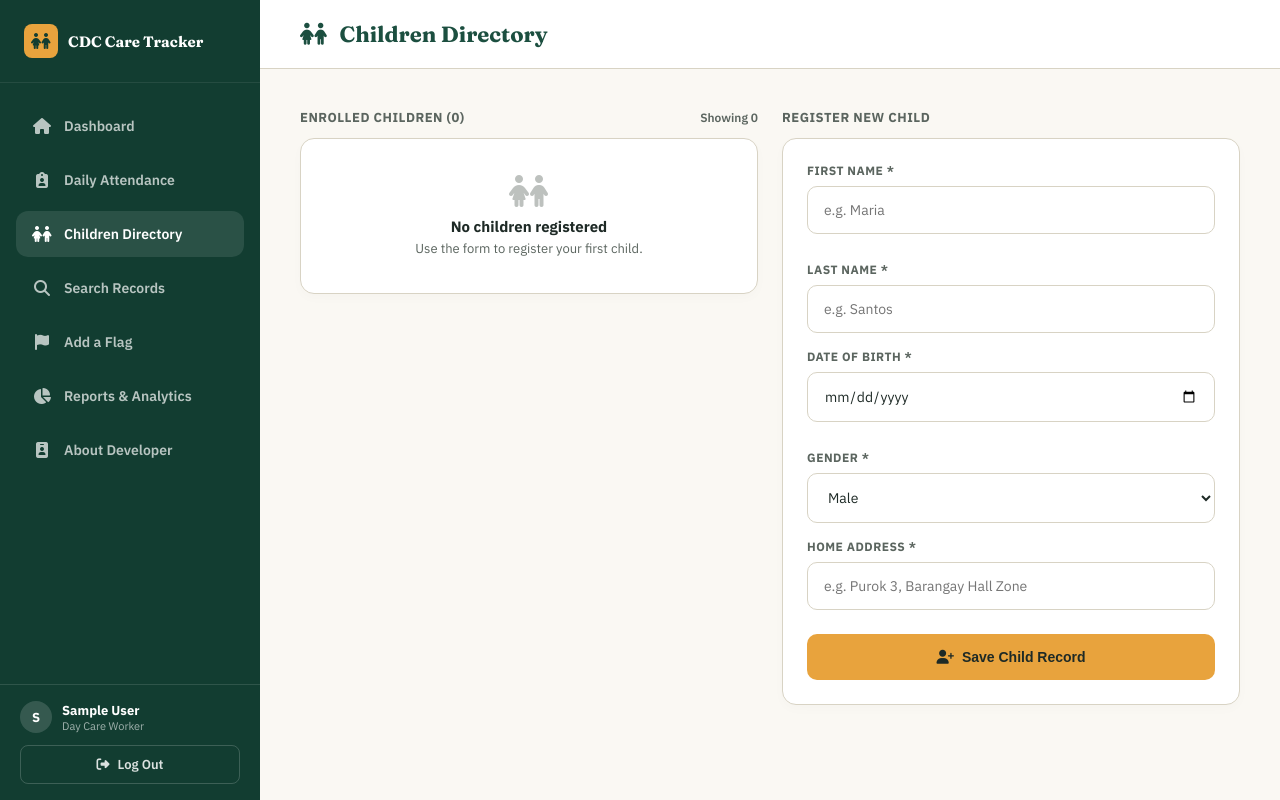
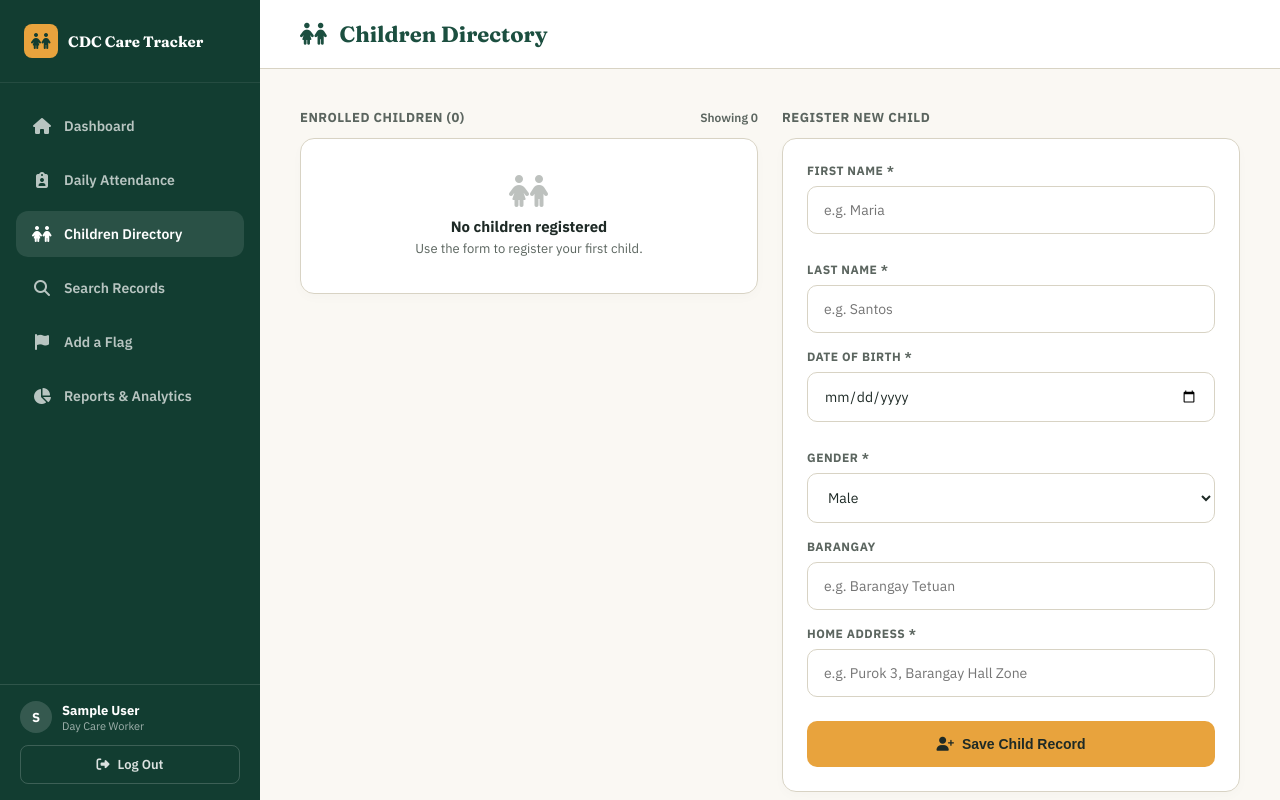
Before and after one commit to Vulpre/cdc-care-tracker, a Django app: page /child-record/ in a window 1280 px wide. Run offline with Django 5.2, Linux system fonts and the light colour scheme; the visitor is signed in with stand-in values (Sample User, id 1); data that the repository does not hold is empty.

Commit message:
Add barangay field to Child model and update related templates
- Introduced a new 'barangay' field in the Child model.
- Removed the 'about_me' view and its associated URL.
- Updated templates to include barangay information in child records and forms.
- Adjusted search functionality to filter by barangay.

```diff
--- a/MyNewApp/models.py
+++ b/MyNewApp/models.py
@@ -8,6 +8,7 @@ class Child(models.Model):
     last_name     = models.CharField(max_length=100)
     date_of_birth = models.DateField()
     gender        = models.CharField(max_length=10)
+    barangay      = models.CharField(max_length=100, blank=True, default='')
     address       = models.CharField(max_length=255)
 
     def __str__(self):
--- a/MyNewApp/urls.py
+++ b/MyNewApp/urls.py
@@ -1,5 +1,4 @@
 from django.urls import path, reverse_lazy
-from django.views.generic import RedirectView
 from django.contrib.auth import views as auth_views
 from MyNewApp import views
 
@@ -25,8 +24,6 @@ urlpatterns = [
          name='password_reset_complete'),
 
     # App
-    path('about-me/', views.about_me, name='about_me'),
-    path('about_me', RedirectView.as_view(url='/about-me/')),
     path('select-cdc/', views.select_cdc, name='select_cdc'),
     path('dashboard/', views.dashboard, name='dashboard'),
     path('attendance/', views.attendance, name='attendance'),
--- a/MyNewApp/views.py
+++ b/MyNewApp/views.py
@@ -105,15 +105,6 @@ def password_reset_request(request):
 
 
 # ── ALL VIEWS BELOW REQUIRE LOGIN ─────────────────────────────
-
-@login_required
-def about_me(request):
-    profile_data = AboutMe.objects.first()
-    unresolved_flags = Flag.objects.filter(is_resolved=False).count()
-    return render(request, 'about-me.html', {
-        'profile': profile_data,
-        'unresolved_flags': unresolved_flags,
-    })
 
 @login_required
 def select_cdc(request):
@@ -360,7 +351,10 @@ def search(request):
     query = request.GET.get('q', '').strip()
     if query:
         children = Child.objects.filter(
-            Q(first_name__icontains=query) | Q(last_name__icontains=query) | Q(address__icontains=query)
+            Q(first_name__icontains=query)
+            | Q(last_name__icontains=query)
+            | Q(barangay__icontains=query)
+            | Q(address__icontains=query)
         ).prefetch_related('flags')
     else:
         children = Child.objects.all().prefetch_related('flags')
--- a/templates/base.html
+++ b/templates/base.html
@@ -227,7 +227,6 @@ input, textarea, select{ font-family:inherit; }
       <a href="{% url 'search' %}" class="nav-link {% if '/search' in request.path %}active{% endif %}"><i class="fa-solid fa-magnifying-glass"></i> Search Records</a>
       <a href="{% url 'add_flag' %}" class="nav-link {% if '/flag' in request.path %}active{% endif %}"><i class="fa-solid fa-flag"></i> Add a Flag</a>
       <a href="{% url 'report' %}" class="nav-link {% if '/report' in request.path %}active{% endif %}"><i class="fa-solid fa-chart-pie"></i> Reports &amp; Analytics</a>
-      <a href="{% url 'about_me' %}" class="nav-link {% if '/about-me/' in request.path or '/profile' in request.path %}active{% endif %}"><i class="fa-solid fa-id-badge"></i> About Developer</a>
     </nav>
     <div style="padding:16px 20px; border-top:1px solid rgba(255,255,255,0.12); margin-top:auto;">
       {% if request.user.is_authenticated %}
@@ -296,7 +295,6 @@ input, textarea, select{ font-family:inherit; }
       <a href="{% url 'search' %}" class="tab-btn {% if '/search' in request.path %}active{% endif %}"><i class="fa-solid fa-magnifying-glass"></i> Search</a>
       <a href="{% url 'add_flag' %}" class="tab-btn {% if '/flag' in request.path %}active{% endif %}"><i class="fa-solid fa-flag"></i> Flags</a>
       <a href="{% url 'report' %}" class="tab-btn {% if '/report' in request.path %}active{% endif %}"><i class="fa-solid fa-chart-pie"></i> Reports</a>
-      <a href="{% url 'about_me' %}" class="tab-btn {% if '/about-me/' in request.path %}active{% endif %}"><i class="fa-solid fa-id-badge"></i> About</a>
     </nav>
 
   </main>
--- a/templates/child-record.html
+++ b/templates/child-record.html
@@ -69,7 +69,7 @@
 
     <div id="dirList">
       {% for child in children %}
-        <a href="/child/{{ child.id }}/" class="child-dir-card {% if child.has_active_flags %}flag{% endif %}" data-text="{{ child.first_name|lower }} {{ child.last_name|lower }} {{ child.address|lower }}">
+        <a href="/child/{{ child.id }}/" class="child-dir-card {% if child.has_active_flags %}flag{% endif %}" data-text="{{ child.first_name|lower }} {{ child.last_name|lower }} {{ child.barangay|lower }} {{ child.address|lower }}">
           <div style="display:flex; align-items:center; gap:12px; min-width:0;">
             <div class="avatar {% if child.has_active_flags %}flag{% endif %}">
               {{ child.first_name|make_list|first }}{{ child.last_name|make_list|first }}
@@ -77,7 +77,7 @@
             <div style="min-width:0;">
               <div style="font-weight:700; font-size:15px; color:var(--ink);">{{ child.first_name }} {{ child.last_name }}</div>
               <div style="font-size:12px; color:var(--ink-soft);">
-                {{ child.gender }} &bull; {{ child.address|truncatechars:30 }}
+                {{ child.gender }} &bull; {% if child.barangay %}{{ child.barangay }} &bull; {% endif %}{{ child.address|truncatechars:30 }}
               </div>
             </div>
           </div>
@@ -142,6 +142,26 @@
         </div>
 
         <div class="field-group">
+          <label class="field-label">Barangay</label>
+          <input type="text" name="barangay" list="barangayOptions" class="input" value="{{ form.barangay.value|default:'' }}" placeholder="e.g. Barangay Tetuan">
+          <datalist id="barangayOptions">
+            <option value="Barangay Tetuan">
+            <option value="Barangay Tumaga">
+            <option value="Barangay Sta. Maria">
+            <option value="Barangay Guiwan">
+            <option value="Barangay Putik">
+            <option value="Barangay Pasonanca">
+            <option value="Barangay Baliwasan">
+            <option value="Barangay San Jose Gusu">
+            <option value="Barangay Canelar">
+            <option value="Barangay Tugbungan">
+            <option value="Barangay Talon-Talon">
+            <option value="Barangay Camino Nuevo">
+          </datalist>
+          {{ form.barangay.errors }}
+        </div>
+
+        <div class="field-group">
           <label class="field-label">Home Address *</label>
           <input type="text" name="address" class="input" value="{{ form.address.value|default:'' }}" required autocomplete="street-address" placeholder="e.g. Purok 3, Barangay Hall Zone">
           {{ form.address.errors }}
--- a/templates/profile.html
+++ b/templates/profile.html
@@ -195,6 +195,6 @@ input, textarea, select{ font-family:inherit; }
       <div class="list-row ok"><span>Course / Specialization</span><span class="mono-text">{{ profile.course|default:"BS Information Technology" }}</span></div>
       <a href="/" class="btn btn-outline" style="margin-top:auto;"><i class="fa-solid fa-right-from-bracket"></i> Log out</a>
     </div>
-    <div class="tabbar"><a href="/dashboard/" class="tab-btn"><i class="fa-solid fa-house" style="font-size:13px; margin-bottom:2px;"></i> Home</a><a href="/attendance/" class="tab-btn"><i class="fa-solid fa-clipboard-user" style="font-size:13px; margin-bottom:2px;"></i> Attendance</a><a href="/child-record/" class="tab-btn"><i class="fa-solid fa-children" style="font-size:13px; margin-bottom:2px;"></i> Children</a><a href="/add-flag/" class="tab-btn"><i class="fa-solid fa-flag" style="font-size:13px; margin-bottom:2px;"></i> Flags</a><a href="/about-me/" class="tab-btn active"><i class="fa-solid fa-id-badge" style="font-size:13px; margin-bottom:2px;"></i> About</a></div></div></div>
+    <div class="tabbar"><a href="/dashboard/" class="tab-btn"><i class="fa-solid fa-house" style="font-size:13px; margin-bottom:2px;"></i> Home</a><a href="/attendance/" class="tab-btn"><i class="fa-solid fa-clipboard-user" style="font-size:13px; margin-bottom:2px;"></i> Attendance</a><a href="/child-record/" class="tab-btn"><i class="fa-solid fa-children" style="font-size:13px; margin-bottom:2px;"></i> Children</a><a href="/add-flag/" class="tab-btn"><i class="fa-solid fa-flag" style="font-size:13px; margin-bottom:2px;"></i> Flags</a></div></div></div>
 </body>
 </html>
--- a/templates/record-detail.html
+++ b/templates/record-detail.html
@@ -327,7 +327,11 @@
           <span class="detail-label">Gender</span>
           <span class="detail-value"><i class="fa-solid fa-venus-mars" style="color:var(--primary); margin-right:4px;"></i> {{ child.gender }}</span>
         </div>
-        <div class="detail-item" style="grid-column:1/-1;">
+        <div class="detail-item">
+          <span class="detail-label">Barangay</span>
+          <span class="detail-value"><i class="fa-solid fa-map-pin" style="color:var(--primary); margin-right:4px;"></i> {{ child.barangay|default:"—" }}</span>
+        </div>
+        <div class="detail-item">
           <span class="detail-label">Residential Address</span>
           <span class="detail-value"><i class="fa-solid fa-location-dot" style="color:var(--alert); margin-right:4px;"></i> {{ child.address }}</span>
         </div>
```
Also changed, not shown: templates/about-me.html (deleted, +0 -75 lines), templates/edit-child.html (+20 -0 lines), MyNewApp/migrations/0009_child_barangay.py (added).
